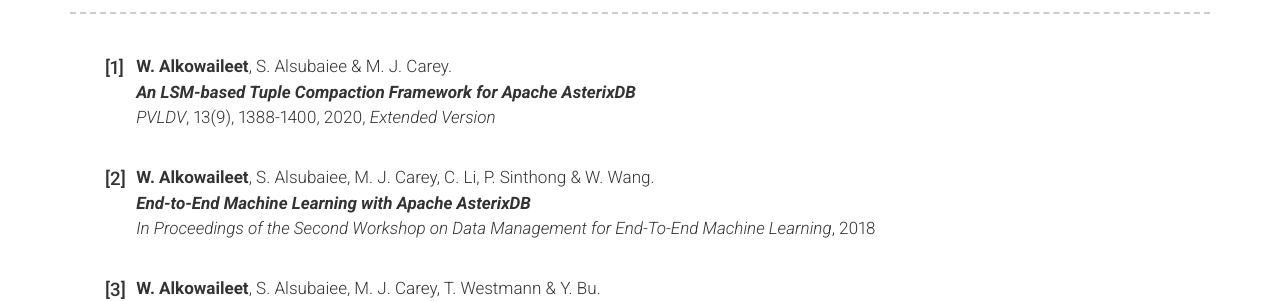
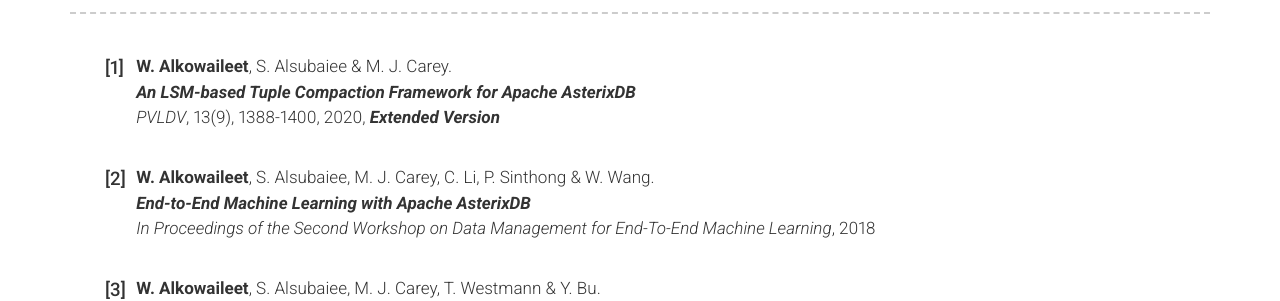
Before and after one commit to wailyk/wailyk.github.io, a Jekyll site: the page built from index.md, in a window 1280 px wide. Shown: the part 2195-2496 px from the top of the page. Built offline with Jekyll 4.4.1, drawn with Linux system fonts in a browser that asks for light colours; nearby versions of some CDN libraries.

```diff
--- a/_data/publications.yml
+++ b/_data/publications.yml
@@ -3,7 +3,7 @@
   description: |
    **W. Alkowaileet**, S. Alsubaiee & M. J. Carey.\\
    [**An LSM-based Tuple Compaction Framework for Apache AsterixDB**](http://www.vldb.org/pvldb/vol13/p1388-alkowaileet.pdf) \\
-   _PVLDV_, 13(9), 1388-1400, 2020, [_Extended Version_](https://arxiv.org/abs/1910.08185)
+   _PVLDV_, 13(9), 1388-1400, 2020, [**_Extended Version_**](https://arxiv.org/abs/1910.08185)
 
 
 - layout: left2
```
